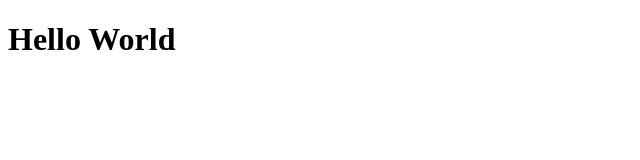
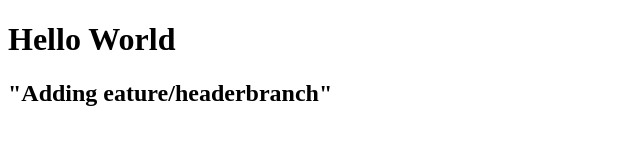
Before and after one commit to aswinirkaranth/version-control-simulation-aswini, a plain HTML site: page index.html in a window 1280 px wide. Shown: the whole page, without its empty margins (0-640 px from the left). Drawn offline with Linux system fonts and the light colour scheme.

Commit message:
Adding header branch

```diff
--- a/index.html
+++ b/index.html
@@ -5,6 +5,7 @@
     <meta name="viewport" content="width=device-width, initial-scale=1.0">
     <title>Document</title>
     <h1>Hello World</h1>
+    <h2>"Adding eature/headerbranch"</h2>
 </head>
 <body>
 
```
